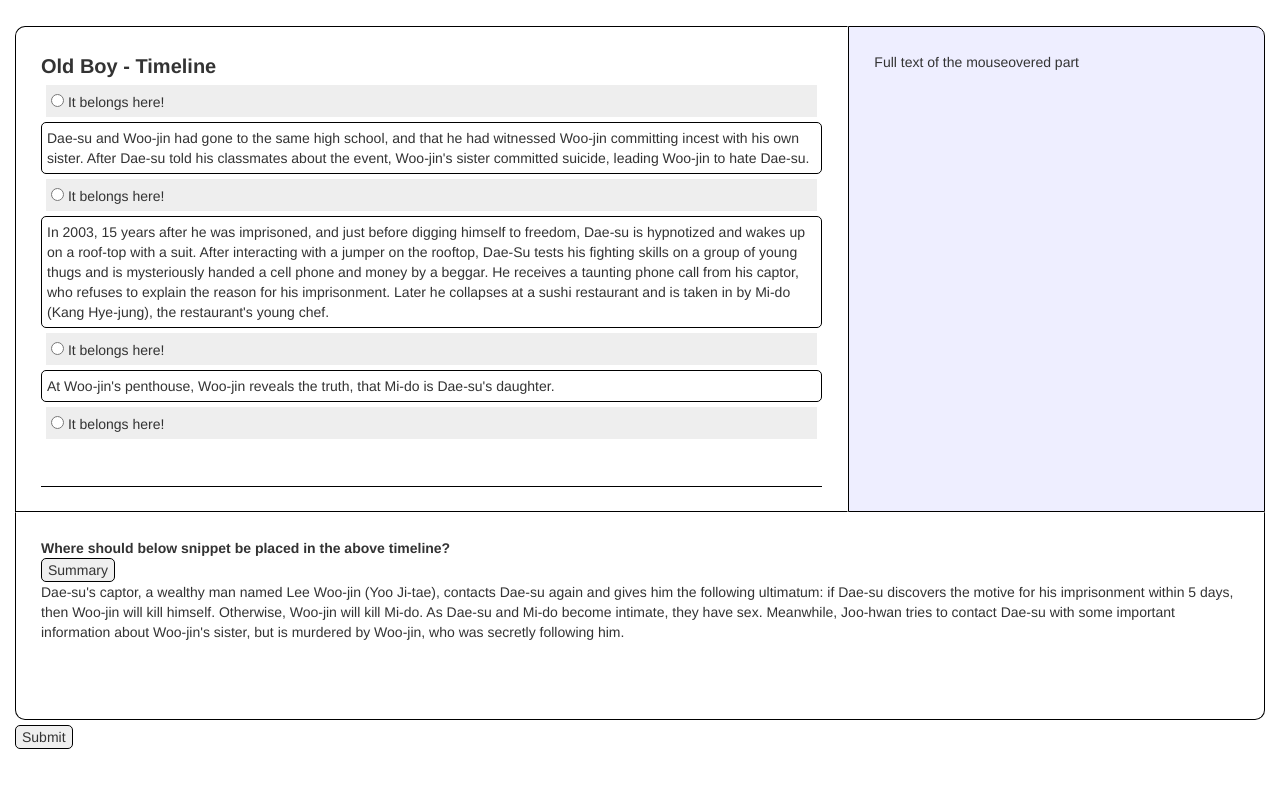
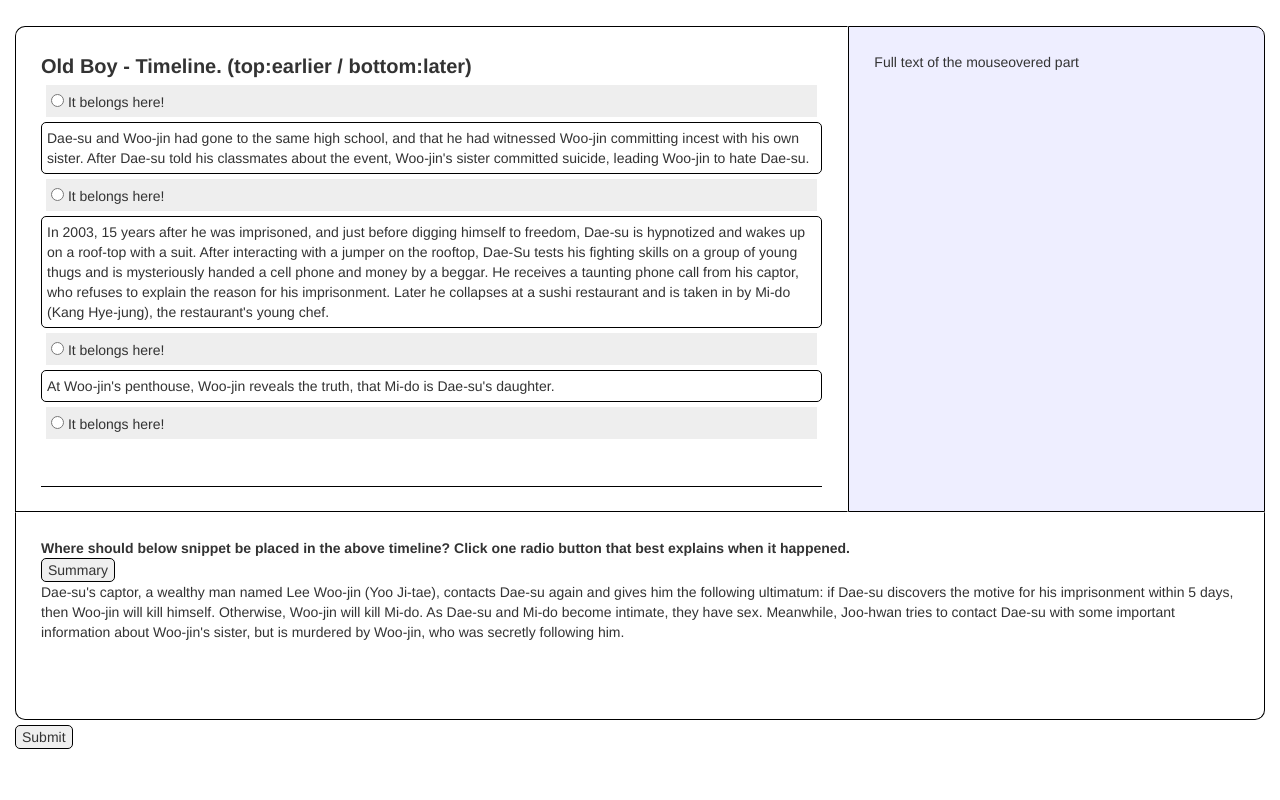
Before and after one commit to kixlab/Narrative-Sequence-Analysis, a Django app: page /time_annotation/putter/ in a window 1280 px wide. Run offline with Django 3.2, Linux system fonts and the light colour scheme; data comes from the database, SQL or seed files in the repository; both versions use the stored data as it was after the commit; data that the repository does not hold is empty; some libraries are stand-ins or nearby versions.

Commit message:
putter improved

```diff
--- a/time_annotation/static/time_annotation/putter.js
+++ b/time_annotation/static/time_annotation/putter.js
@@ -42,7 +42,7 @@
     },
     dataType: 'json',
     success: function(data){
-      $("#title").text(data.novel_name+" - Timeline");
+      $("#title").text(data.novel_name+" - Timeline. (top:earlier / bottom:later)");
       important_blocks = JSON.parse(data.important_blocks);
       subject_block = JSON.parse(data.subject_block);
       console.log(important_blocks)
--- a/time_annotation/templates/time_annotation/putter.html
+++ b/time_annotation/templates/time_annotation/putter.html
@@ -44,7 +44,7 @@
     </div>
   </div>
   <div id="bottom_pane" class = "col-xs-12">
-    <div id="subject_title">Where should below snippet be placed in the above timeline?</div>
+    <div id="subject_title">Where should below snippet be placed in the above timeline? Click one radio button that best explains when it happened.</div>
     <div id="subject_content">
       <div id="subject_buttons">
         <button id="summary_button">Summary</button>
```
Also changed, not shown: db.sqlite3.
